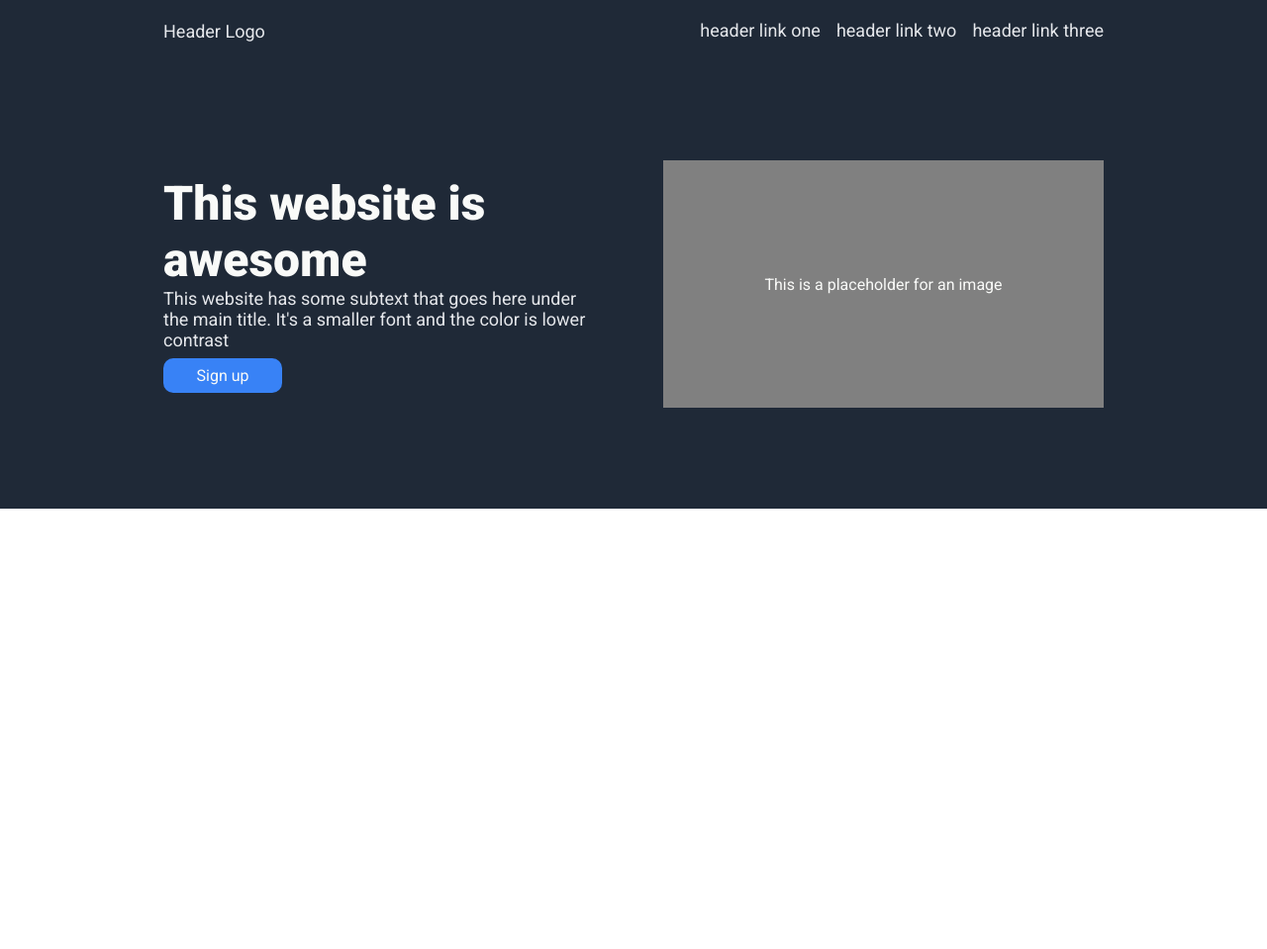
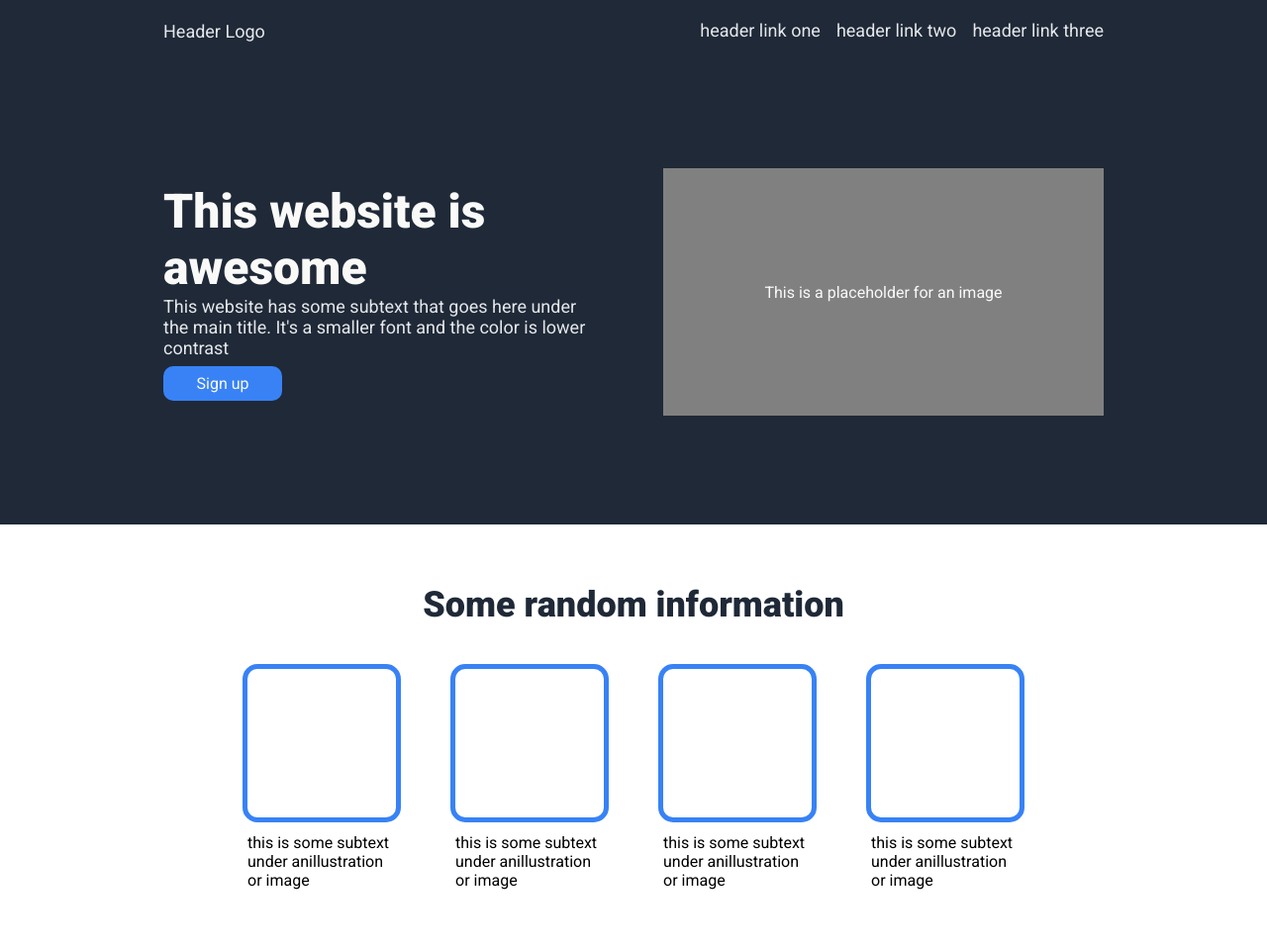
Before and after one commit to Giuliorio/TOP-landing-page, a plain HTML site: page index.html in a window 1280 px wide. Shown: the whole page at 99% size. Before the commit the page ends 800 px from the top, so only its background shows below. Drawn offline with Linux system fonts and the light colour scheme.

Commit message:
Add info section

```diff
--- a/index.html
+++ b/index.html
@@ -28,5 +28,28 @@
             <div class="image">This is a placeholder for an image</div>
         </div>
     </section>
+    <section class="info">
+        <div class="container">
+            <div class="title">Some random information</div>
+            <div class="cards">
+                <div class="card">
+                    <div class="image"></div>
+                    <div class="text">this is some subtext under anillustration or image</div>
+                </div>
+                <div class="card">
+                    <div class="image"></div>
+                    <div class="text">this is some subtext under anillustration or image</div>
+                </div>
+                <div class="card">
+                    <div class="image"></div>
+                    <div class="text">this is some subtext under anillustration or image</div>
+                </div>
+                <div class="card">
+                    <div class="image"></div>
+                    <div class="text">this is some subtext under anillustration or image</div>
+                </div>
+            </div>
+        </div>
+    </section>
 </body>
 </html>
--- a/style.css
+++ b/style.css
@@ -45,8 +45,8 @@ nav ul {
     display: flex;
     justify-content: center;
     align-items: center;
+    padding: 60px 16px;
     gap: 60px;
-    padding: 52px 16px;
 }
 
 .hero .container {
@@ -87,3 +87,33 @@ nav ul {
     border-radius: 10px;
     margin-top: 8px;
 }
+
+.info .container {
+    flex-direction: column;
+    gap: 44px;
+}
+
+.info .title {
+    font-size: 36px;
+    color: #1f2937;
+    font-weight: 900;
+}
+
+.cards {
+    display: flex;
+    justify-content: space-around;
+    gap: 60px;
+}
+
+.card {
+    width: 150px;
+    display: flex;
+    flex-direction: column;
+    gap: 16px;
+}
+
+.card .image {
+    height: 150px;
+    outline: 5px solid #3882f6;
+    border-radius: 10px;
+}
```
